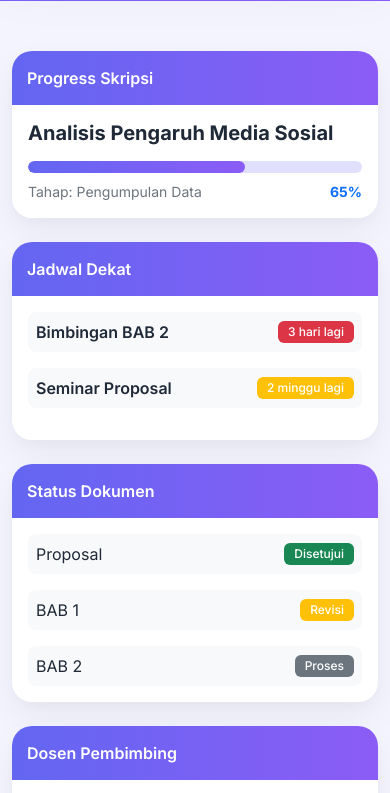
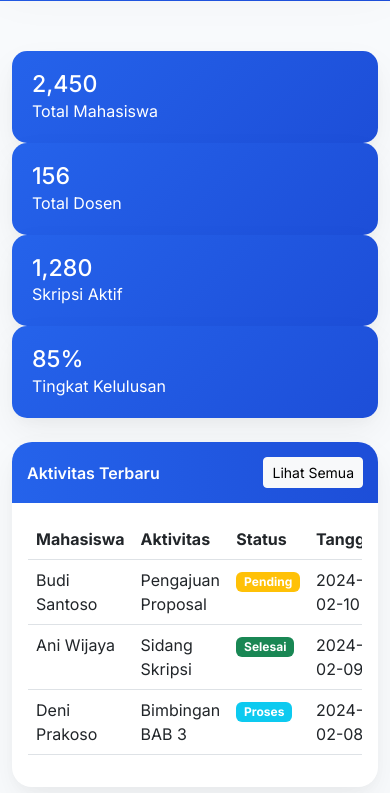
Before and after one commit to Madleyym/sistem-pengelola-skripsi, a Laravel app: template resources/views/admin/dashboard.blade.php in a window 390 px wide. Shown: the part 359-1152 px from the top of the page. Run offline with Laravel 9, Linux system fonts and the light colour scheme; the template is opened without the code that fills it, so the values that code supplies are empty.

Commit message:
update page admin

```diff
--- a/resources/views/admin/dashboard.blade.php
+++ b/resources/views/admin/dashboard.blade.php
@@ -3,7 +3,7 @@
 <head>
     <meta charset="UTF-8">
     <meta name="viewport" content="width=device-width, initial-scale=1.0">
-    <title>Dashboard - SIPENSI Premium</title>
+    <title>Admin Dashboard - SIPENSI Premium</title>
 
     <!-- Bootstrap CSS -->
     <link href="https://cdn.jsdelivr.net/npm/bootstrap@5.2.3/dist/css/bootstrap.min.css" rel="stylesheet">
@@ -16,10 +16,10 @@
 
     <style>
         :root {
-            --primary-color: #6366f1;
-            --secondary-color: #8b5cf6;
-            --accent-color: #a78bfa;
-            --background-color: #f4f4ff;
+            --primary-color: #2563eb;
+            --secondary-color: #1d4ed8;
+            --accent-color: #3b82f6;
+            --background-color: #f8fafc;
             --card-background: #ffffff;
             --text-primary: #1f2937;
             --text-secondary: #6b7280;
@@ -61,18 +61,14 @@
         .dashboard-card {
             border-radius: 20px;
             background: var(--card-background);
-            box-shadow:
-                0 15px 35px rgba(0,0,0,0.05),
-                0 5px 15px rgba(0,0,0,0.03);
+            box-shadow: 0 15px 35px rgba(0,0,0,0.05), 0 5px 15px rgba(0,0,0,0.03);
             border: none;
             overflow: hidden;
         }
 
         .dashboard-card:hover {
-            transform: translateY(-10px);
-            box-shadow:
-                0 25px 50px rgba(0,0,0,0.1),
-                0 10px 20px rgba(0,0,0,0.05);
+            transform: translateY(-5px);
+            box-shadow: 0 25px 50px rgba(0,0,0,0.1), 0 10px 20px rgba(0,0,0,0.05);
         }
 
         .card-header {
@@ -97,15 +93,11 @@
             transform: translateX(5px);
         }
 
-        .progress {
-            background-color: rgba(99, 102, 241, 0.2);
-            height: 12px;
-            border-radius: 20px;
-        }
-
-        .progress-bar {
-            background: linear-gradient(90deg, var(--primary-color), var(--secondary-color));
-            border-radius: 20px;
+        .stats-card {
+            background: linear-gradient(135deg, var(--primary-color), var(--secondary-color));
+            color: white;
+            border-radius: 15px;
+            padding: 20px;
         }
 
         .btn-custom {
@@ -114,17 +106,16 @@
             color: white;
             font-weight: 600;
             transition: all 0.4s ease;
-            box-shadow: 0 10px 20px rgba(99, 102, 241, 0.3);
         }
 
         .btn-custom:hover {
-            transform: translateY(-5px);
-            box-shadow: 0 15px 30px rgba(99, 102, 241, 0.4);
+            transform: translateY(-2px);
+            box-shadow: 0 5px 15px rgba(37, 99, 235, 0.3);
         }
 
-        .badge {
-            font-weight: 500;
-            padding: 5px 10px;
+        .table-responsive {
+            border-radius: 15px;
+            overflow: hidden;
         }
     </style>
 </head>
@@ -132,26 +123,26 @@
 <!-- Navbar -->
 <nav class="navbar navbar-expand-lg navbar-dark fixed-top">
     <div class="container-fluid">
-        <a class="navbar-brand" href="#">SIPENSI</a>
+        <a class="navbar-brand" href="#">SIPENSI ADMIN</a>
         <div class="ms-auto d-flex align-items-center">
             <div class="dropdown me-3">
                 <a href="#" class="dropdown-toggle text-white text-decoration-none" data-bs-toggle="dropdown">
                     <i class="fas fa-bell"></i>
-                    <span class="badge bg-danger rounded-circle ms-1">3</span>
+                    <span class="badge bg-danger rounded-circle ms-1">5</span>
                 </a>
                 <ul class="dropdown-menu dropdown-menu-end glass-morphism">
-                    <li><a class="dropdown-item" href="#">Bimbingan baru</a></li>
-                    <li><a class="dropdown-item" href="#">Deadline dekat</a></li>
-                    <li><a class="dropdown-item" href="#">Dokumen diperbarui</a></li>
+                    <li><a class="dropdown-item" href="#">Pendaftaran baru</a></li>
+                    <li><a class="dropdown-item" href="#">Permintaan bimbingan</a></li>
+                    <li><a class="dropdown-item" href="#">Laporan sistem</a></li>
                 </ul>
             </div>
             <div class="dropdown">
                 <a href="#" class="dropdown-toggle" data-bs-toggle="dropdown">
-                    <img src="/api/placeholder/50/50" class="rounded-circle border border-2 border-white" alt="Profile">
+                    <img src="/api/placeholder/50/50" class="rounded-circle border border-2 border-white" alt="Admin">
                 </a>
                 <ul class="dropdown-menu dropdown-menu-end glass-morphism">
-                    <li><a class="dropdown-item" href="#">Profil</a></li>
-                    <li><a class="dropdown-item" href="#">Pengaturan</a></li>
+                    <li><a class="dropdown-item" href="#">Admin Settings</a></li>
+                    <li><a class="dropdown-item" href="#">System Log</a></li>
                     <li><hr class="dropdown-divider"></li>
                     <li><a class="dropdown-item" href="#">Logout</a></li>
                 </ul>
@@ -174,22 +165,22 @@
                     </li>
                     <li class="nav-item">
                         <a class="nav-link" href="#">
-                            <i class="fas fa-book me-2"></i>Skripsi Saya
+                            <i class="fas fa-users me-2"></i>Mahasiswa
                         </a>
                     </li>
                     <li class="nav-item">
                         <a class="nav-link" href="#">
-                            <i class="fas fa-calendar-alt me-2"></i>Jadwal Bimbingan
+                            <i class="fas fa-chalkboard-teacher me-2"></i>Dosen
                         </a>
                     </li>
                     <li class="nav-item">
                         <a class="nav-link" href="#">
-                            <i class="fas fa-file-alt me-2"></i>Dokumen
+                            <i class="fas fa-book me-2"></i>Skripsi
                         </a>
                     </li>
                     <li class="nav-item">
                         <a class="nav-link" href="#">
-                            <i class="fas fa-comments me-2"></i>Konsultasi
+                            <i class="fas fa-cog me-2"></i>Pengaturan
                         </a>
                     </li>
                 </ul>
@@ -198,61 +189,74 @@
 
         <!-- Main Content -->
         <main class="col-md-9 ms-sm-auto col-lg-10 px-md-4 pt-5 mt-4">
+            <!-- Stats Cards -->
+            <div class="row mb-4">
+                <div class="col-md-3">
+                    <div class="dashboard-card stats-card animate__animated animate__fadeIn">
+                        <h3 class="mb-0">2,450</h3>
+                        <p class="mb-0">Total Mahasiswa</p>
+                    </div>
+                </div>
+                <div class="col-md-3">
+                    <div class="dashboard-card stats-card animate__animated animate__fadeIn">
+                        <h3 class="mb-0">156</h3>
+                        <p class="mb-0">Total Dosen</p>
+                    </div>
+                </div>
+                <div class="col-md-3">
+                    <div class="dashboard-card stats-card animate__animated animate__fadeIn">
+                        <h3 class="mb-0">1,280</h3>
+                        <p class="mb-0">Skripsi Aktif</p>
+                    </div>
+                </div>
+                <div class="col-md-3">
+                    <div class="dashboard-card stats-card animate__animated animate__fadeIn">
+                        <h3 class="mb-0">85%</h3>
+                        <p class="mb-0">Tingkat Kelulusan</p>
+                    </div>
+                </div>
+            </div>
+
+            <!-- Recent Activities -->
             <div class="row">
                 <div class="col-md-8">
-                    <div class="card dashboard-card mb-4 animate__animated animate__fadeIn">
-                        <div class="card-header">Progress Skripsi</div>
+                    <div class="card dashboard-card mb-4 animate__animated animate__fadeInLeft">
+                        <div class="card-header d-flex justify-content-between align-items-center">
+                            <span>Aktivitas Terbaru</span>
+                            <button class="btn btn-sm btn-light">Lihat Semua</button>
+                        </div>
                         <div class="card-body">
-                            <h5 class="card-title fw-bold">Analisis Pengaruh Media Sosial</h5>
-                            <div class="progress mt-3">
-                                <div class="progress-bar" role="progressbar" style="width: 65%;" aria-valuenow="65" aria-valuemin="0" aria-valuemax="100"></div>
-                            </div>
-                            <div class="d-flex justify-content-between mt-2">
-                                <small class="text-secondary">Tahap: Pengumpulan Data</small>
-                                <small class="text-primary fw-bold">65%</small>
-                            </div>
-                        </div>
-                    </div>
-
-                    <div class="row">
-                        <div class="col-md-6">
-                            <div class="card dashboard-card mb-4 animate__animated animate__fadeInLeft">
-                                <div class="card-header">Jadwal Dekat</div>
-                                <div class="card-body">
-                                    <ul class="list-unstyled">
-                                        <li class="mb-3 p-2 rounded-3 bg-light">
-                                            <div class="d-flex justify-content-between align-items-center">
-                                                <span class="fw-semibold">Bimbingan BAB 2</span>
-                                                <small class="badge bg-danger">3 hari lagi</small>
-                                            </div>
-                                        </li>
-                                        <li class="p-2 rounded-3 bg-light">
-                                            <div class="d-flex justify-content-between align-items-center">
-                                                <span class="fw-semibold">Seminar Proposal</span>
-                                                <small class="badge bg-warning">2 minggu lagi</small>
-                                            </div>
-                                        </li>
-                                    </ul>
-                                </div>
-                            </div>
-                        </div>
-                        <div class="col-md-6">
-                            <div class="card dashboard-card mb-4 animate__animated animate__fadeInRight">
-                                <div class="card-header">Status Dokumen</div>
-                                <div class="card-body">
-                                    <div class="d-flex justify-content-between align-items-center mb-3 p-2 rounded-3 bg-light">
-                                        <span>Proposal</span>
-                                        <span class="badge bg-success">Disetujui</span>
-                                    </div>
-                                    <div class="d-flex justify-content-between align-items-center mb-3 p-2 rounded-3 bg-light">
-                                        <span>BAB 1</span>
-                                        <span class="badge bg-warning">Revisi</span>
-                                    </div>
-                                    <div class="d-flex justify-content-between align-items-center p-2 rounded-3 bg-light">
-                                        <span>BAB 2</span>
-                                        <span class="badge bg-secondary">Proses</span>
-                                    </div>
-                                </div>
+                            <div class="table-responsive">
+                                <table class="table table-hover">
+                                    <thead>
+                                        <tr>
+                                            <th>Mahasiswa</th>
+                                            <th>Aktivitas</th>
+                                            <th>Status</th>
+                                            <th>Tanggal</th>
+                                        </tr>
+                                    </thead>
+                                    <tbody>
+                                        <tr>
+                                            <td>Budi Santoso</td>
+                                            <td>Pengajuan Proposal</td>
+                                            <td><span class="badge bg-warning">Pending</span></td>
+                                            <td>2024-02-10</td>
+                                        </tr>
+                                        <tr>
+                                            <td>Ani Wijaya</td>
+                                            <td>Sidang Skripsi</td>
+                                            <td><span class="badge bg-success">Selesai</span></td>
+                                            <td>2024-02-09</td>
+                                        </tr>
+                                        <tr>
+                                            <td>Deni Prakoso</td>
+                                            <td>Bimbingan BAB 3</td>
+                                            <td><span class="badge bg-info">Proses</span></td>
+                                            <td>2024-02-08</td>
+                                        </tr>
+                                    </tbody>
+                                </table>
                             </div>
                         </div>
                     </div>
@@ -260,13 +264,28 @@
 
                 <div class="col-md-4">
                     <div class="card dashboard-card mb-4 animate__animated animate__fadeInRight">
-                        <div class="card-header">Dosen Pembimbing</div>
-                        <div class="card-body text-center">
-                            <img src="/api/placeholder/120/120" class="rounded-circle mb-3 border border-3 border-primary" alt="Dosen Pembimbing">
-                            <h6 class="mb-1 fw-bold">Dr. Sarah Wijaya, M.Si</h6>
-                            <small class="text-secondary">Pembimbing Utama</small>
-                            <div class="mt-3">
-                                <a href="#" class="btn btn-custom btn-sm w-100">Konsultasi</a>
+                        <div class="card-header">Notifikasi Sistem</div>
+                        <div class="card-body">
+                            <div class="d-flex align-items-center mb-3 p-2 rounded-3 bg-light">
+                                <i class="fas fa-exclamation-circle text-warning me-2"></i>
+                                <div>
+                                    <p class="mb-0 fw-semibold">Server Load High</p>
+                                    <small class="text-muted">2 menit yang lalu</small>
+                                </div>
+                            </div>
+                            <div class="d-flex align-items-center mb-3 p-2 rounded-3 bg-light">
+                                <i class="fas fa-check-circle text-success me-2"></i>
+                                <div>
+                                    <p class="mb-0 fw-semibold">Backup Complete</p>
+                                    <small class="text-muted">1 jam yang lalu</small>
+                                </div>
+                            </div>
+                            <div class="d-flex align-items-center p-2 rounded-3 bg-light">
+                                <i class="fas fa-sync text-primary me-2"></i>
+                                <div>
+                                    <p class="mb-0 fw-semibold">System Update</p>
+                                    <small class="text-muted">2 jam yang lalu</small>
+                                </div>
                             </div>
                         </div>
                     </div>
```
